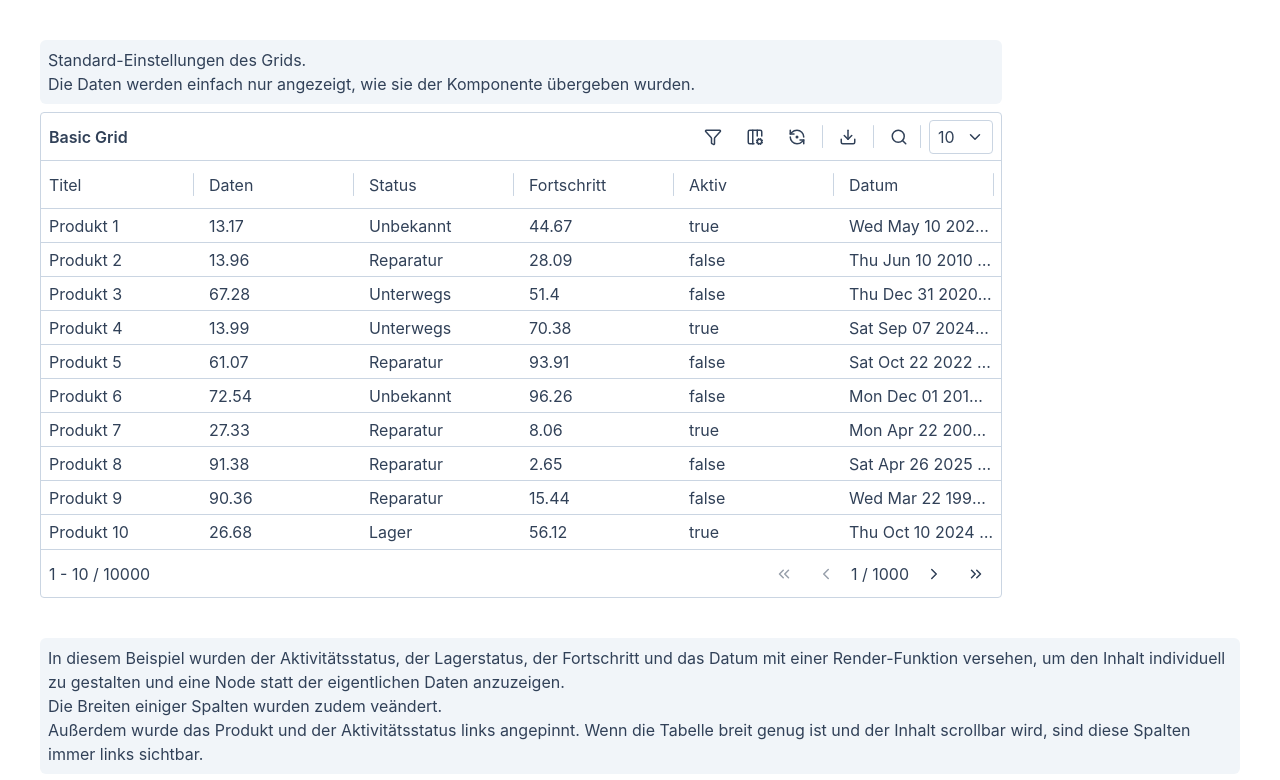
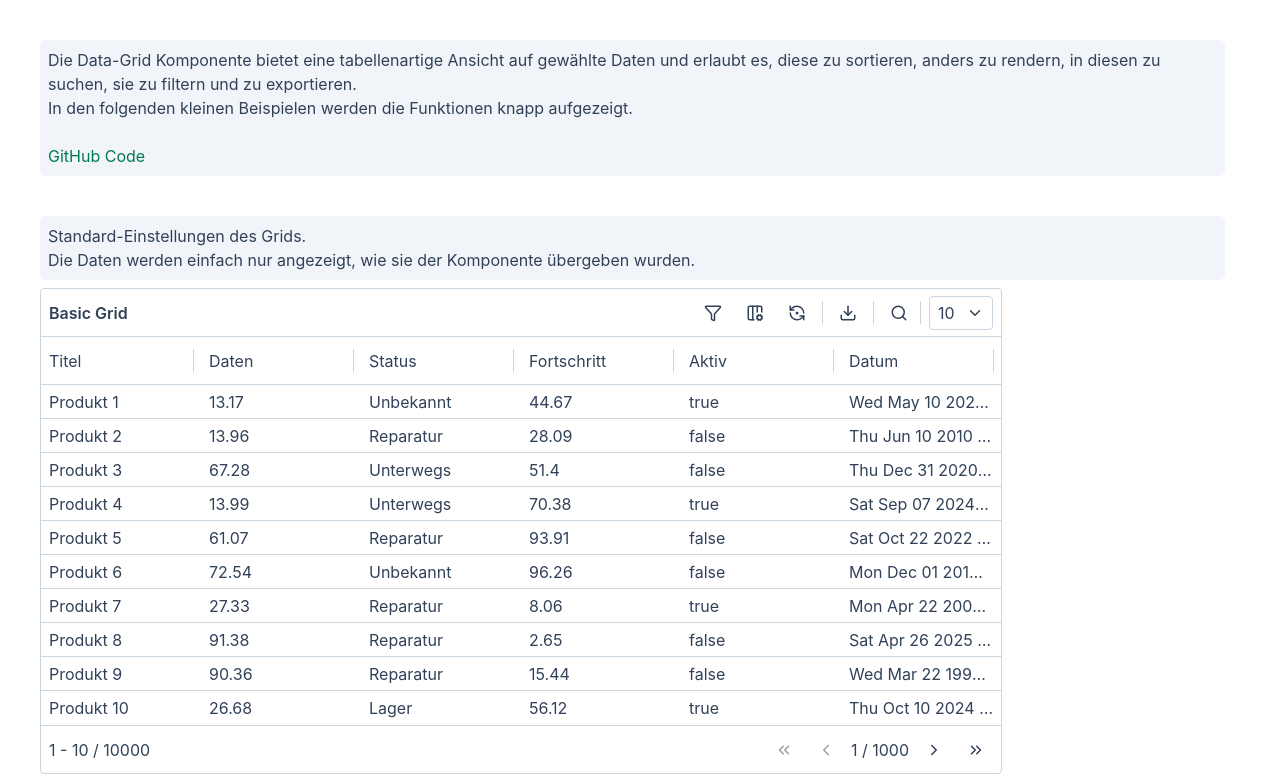
Before and after one commit to Prime0XX00/table, a React (Vite) app: page / in a window 1280 px wide. Shown: the top 780 px of the page. Built offline with nearby package versions, Linux system fonts and the light colour scheme.

Commit message:
project description

```diff
--- a/src/App.tsx
+++ b/src/App.tsx
@@ -2,10 +2,31 @@ import Basic from "./examples/Basic";
 import Custom from "./examples/Custom";
 import ExampleBox from "./examples/ExampleBox";
 import InitState from "./examples/InitState";
+import TextBox from "./examples/TextBox";
 
 function App() {
 	return (
 		<div className="py-10 flex flex-col gap-y-10 min-h-screen">
+			<TextBox>
+				<p>
+					Die Data-Grid Komponente bietet eine tabellenartige Ansicht
+					auf gewählte Daten und erlaubt es, diese zu sortieren,
+					anders zu rendern, in diesen zu suchen, sie zu filtern und
+					zu exportieren.
+					<br></br>
+					In den folgenden kleinen Beispielen werden die Funktionen
+					knapp aufgezeigt.
+					<br></br>
+					<br></br>
+					<a
+						href="https://github.com/Prime0XX00/table"
+						className="text-accent"
+						target="_blank"
+					>
+						GitHub Code
+					</a>
+				</p>
+			</TextBox>
 			<ExampleBox
 				description={
 					<p>
--- a/src/examples/ExampleBox.tsx
+++ b/src/examples/ExampleBox.tsx
@@ -1,3 +1,5 @@
+import TextBox from "./TextBox";
+
 interface ExampleBoxProps {
 	description: React.ReactNode;
 	children: React.ReactNode;
@@ -5,11 +7,11 @@ interface ExampleBoxProps {
 
 function ExampleBox({ ...props }: ExampleBoxProps): React.JSX.Element {
 	return (
-		<div className="min-w-100 w-fit max-w-screen flex flex-col gap-y-2 px-10">
-			<div className="bg-slate-100 rounded-md p-2">
-				{props.description}
+		<div className="flex flex-col gap-y-2">
+			<TextBox>{props.description}</TextBox>
+			<div className="min-w-100 w-fit max-w-screen px-10">
+				{props.children}
 			</div>
-			{props.children}
 		</div>
 	);
 }
--- /dev/null
+++ b/src/examples/TextBox.tsx
@@ -0,0 +1,13 @@
+interface TextBoxProps {
+	children: React.ReactNode;
+}
+
+function TextBox({ ...props }: TextBoxProps): React.JSX.Element {
+	return (
+		<div className="bg-slate-100 rounded-md p-2 mx-10">
+			{props.children}
+		</div>
+	);
+}
+
+export default TextBox;
```
